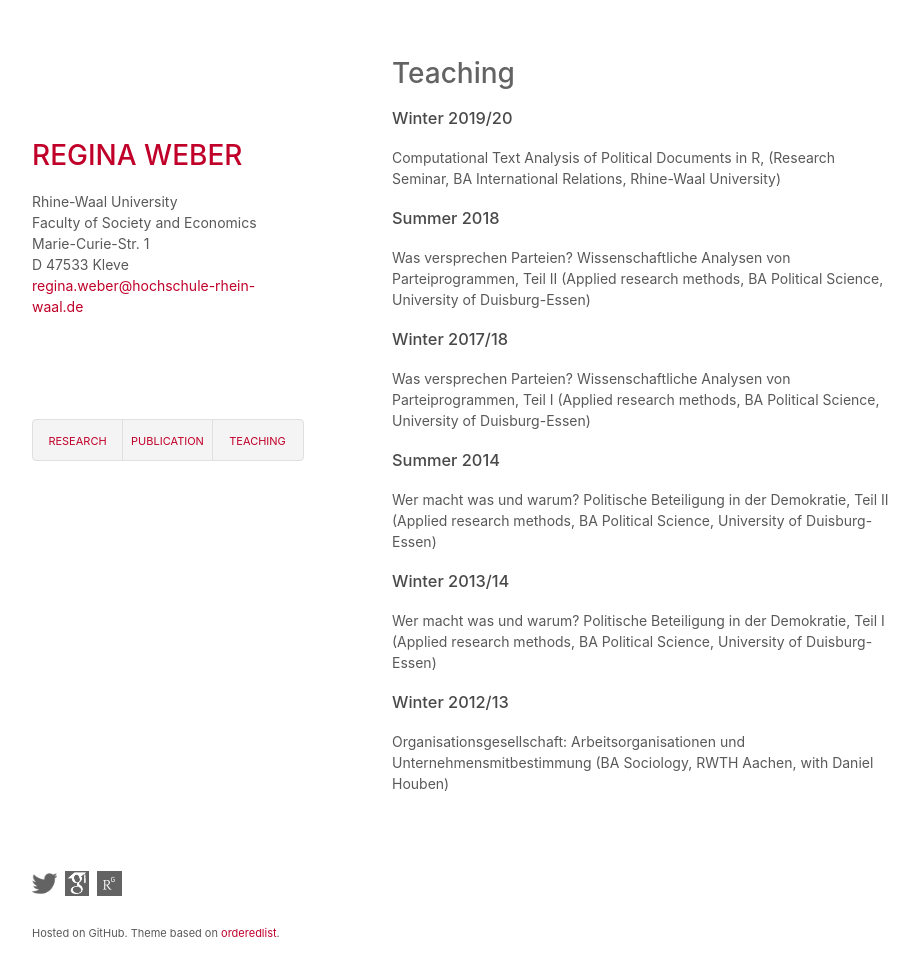
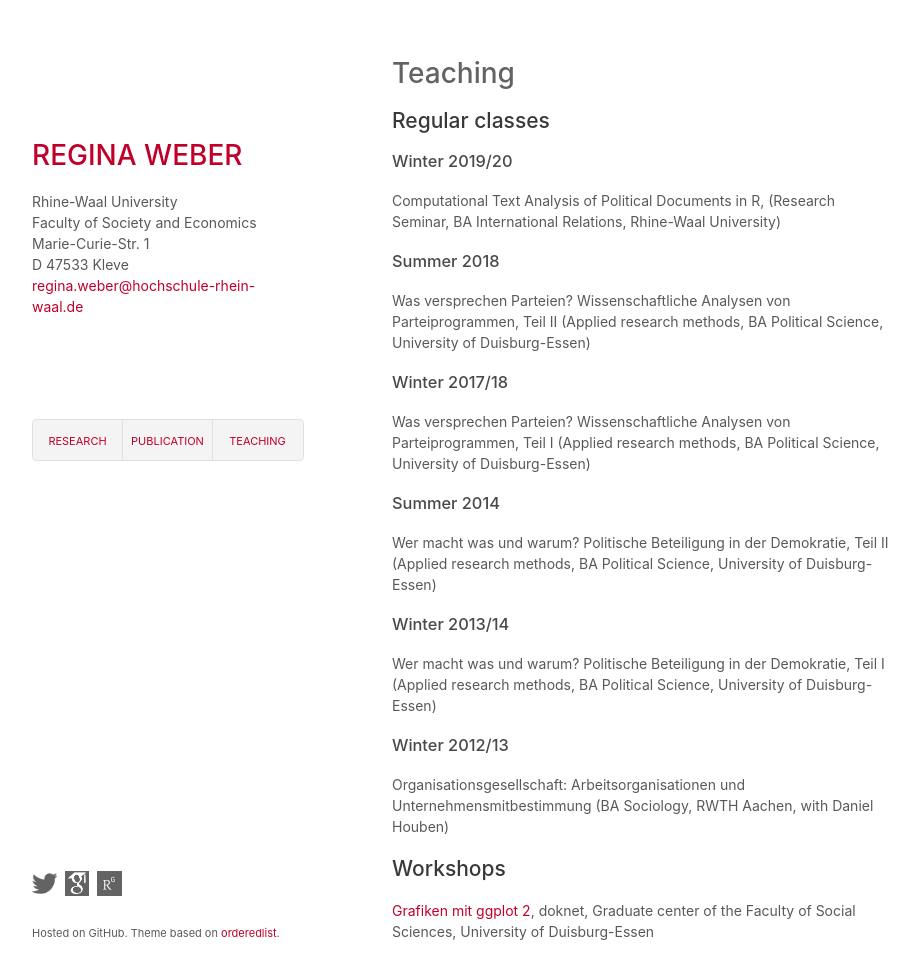
Before and after one commit to robertocabreratapia/robertocabreratapia.github.io, a Jekyll site: the page built from teaching.html, in a window 1280 px wide and 1012 px high. Shown: the top 979 px of the window, without its empty margins (178-1097 px from the left). Built offline with Jekyll 4.4.1, drawn with Linux system fonts in a browser that asks for light colours.

Commit message:
Update teaching.html

```diff
--- a/teaching.html
+++ b/teaching.html
@@ -2,6 +2,7 @@
 layout: default
 ---
 <h1>Teaching</h1>
+<h2>Regular classes</h2>
 <h3>Winter 2019/20</h3>
 <p>Computational Text Analysis of Political Documents in R, (Research Seminar, BA International Relations, Rhine-Waal University)</p>
 <h3>Summer 2018</h3>
@@ -18,3 +19,6 @@ layout: default
 
 <h3>Winter 2012/13</h3>
 <p>Organisationsgesellschaft: Arbeitsorganisationen und Unternehmensmitbestimmung (BA Sociology, RWTH Aachen, with Daniel Houben)</p>
+
+<h2>Workshops</h2>
+<p><a href="https://github.com/reginaweber/Grafiken_ggplot2">Grafiken mit ggplot 2</a>, doknet, Graduate center of the Faculty of Social Sciences, University of Duisburg-Essen</p>
```
